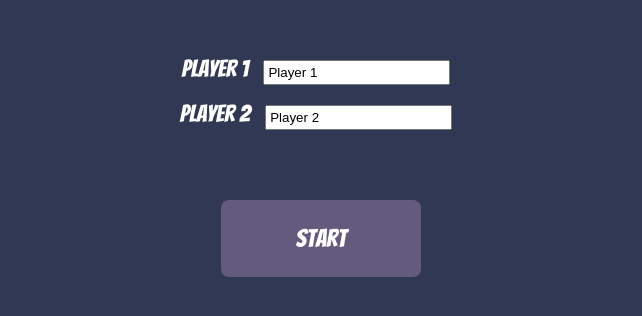
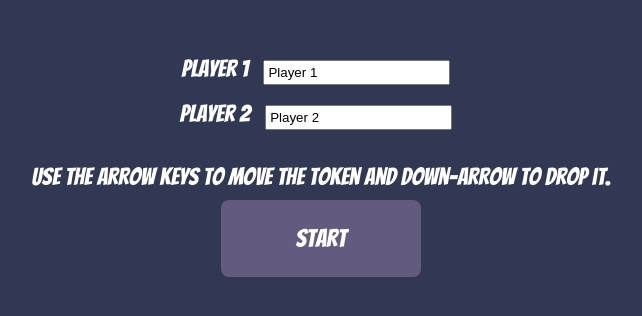
Before and after one commit to luke-jj/four-in-a-row, a plain HTML site: page src/index.html in a window 1280 px wide. Shown: the whole page, without its empty margins (319-961 px from the left). Drawn offline with nearby package versions, Linux system fonts and the light colour scheme.

Commit message:
Add gameplay instructions to the start menu.

```diff
--- a/src/index.html
+++ b/src/index.html
@@ -21,6 +21,7 @@
         </div>
       </div>
       <button id="begin-game">Start</button>
+      <p>Use the arrow keys to move the token and down-arrow to drop it.</p>
     </div>
     <div id="game-scene">
       <div id="play-area">
```
